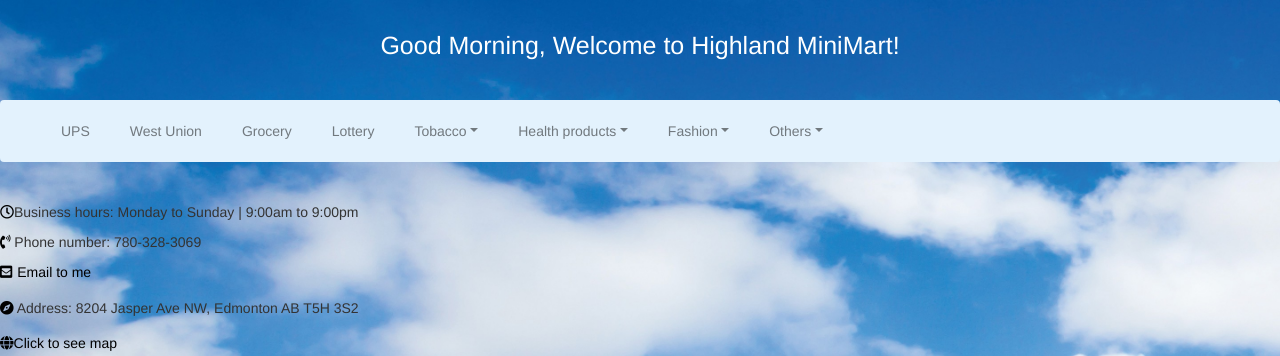
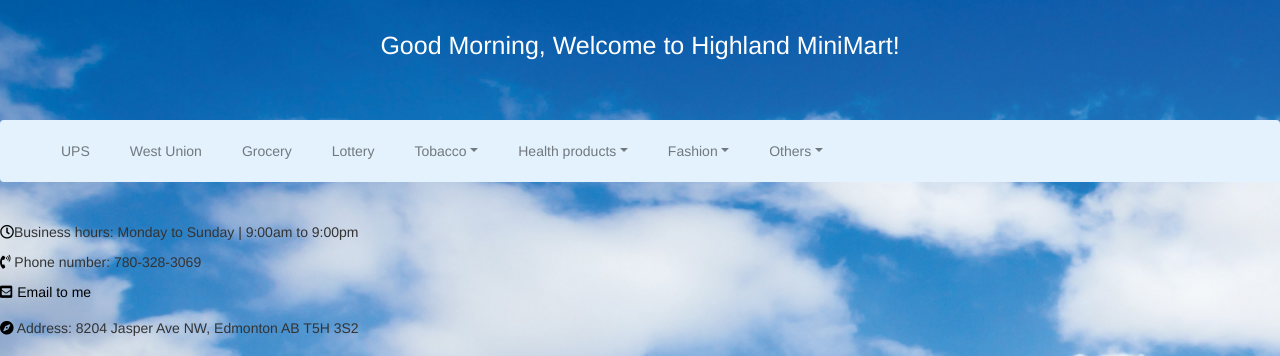
Before and after one commit to Ellen201906/Highland, a PHP site: page / in a window 1280 px wide. Shown: the top 356 px of the page. Run offline with PHP 8.4, Linux system fonts and the light colour scheme; some libraries are stand-ins or nearby versions.

Commit message:
Add files via upload

```diff
--- a/header.php
+++ b/header.php
@@ -72,7 +72,7 @@
     </script>
 	</div>
  <br>
-  <nav class="navbar navbar-expand-lg navbar-light bg-muted" id="navbar">
+  <nav class="navbar navbar-expand-lg navbar-light bg-muted" id="navbar" style="margin-top:20px">
     <button  class="navbar-toggler" type="button"  data-toggle="collapse" data-target="#example-navbar-collapse" aria-controls="navbarNavDropdown" aria-expanded="false" aria-label="Toggle navigation">
       <span class="navbar-toggler-icon "></span>
 	   <span style="font-size:16px"> catalogue</span>
```
